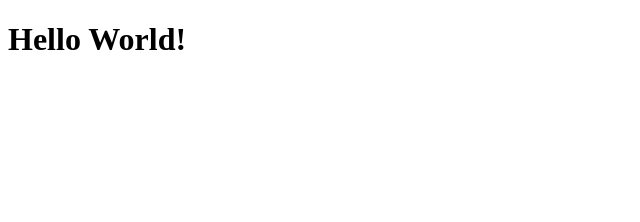
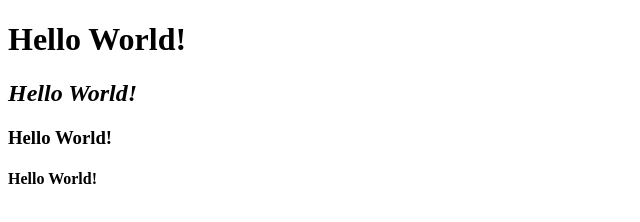
Before and after one commit to Helentiern/savvy-portfolio-helen-tierney, a plain HTML site: page HelloWorld/index.html in a window 1280 px wide. Shown: the whole page, without its empty margins (0-640 px from the left). Drawn offline with Linux system fonts and the light colour scheme.

Commit message:
first change to HelloWorld/index.html

```diff
--- a/HelloWorld/index.html
+++ b/HelloWorld/index.html
@@ -8,6 +8,9 @@
 </head>
 <body>
   <h1>Hello World!</h1>
+  <h2><i>Hello World!</i></h2>
+  <h3>Hello World!</h3>
+  <h4>Hello World!</h4>
 
 </body>
 </html>
```
